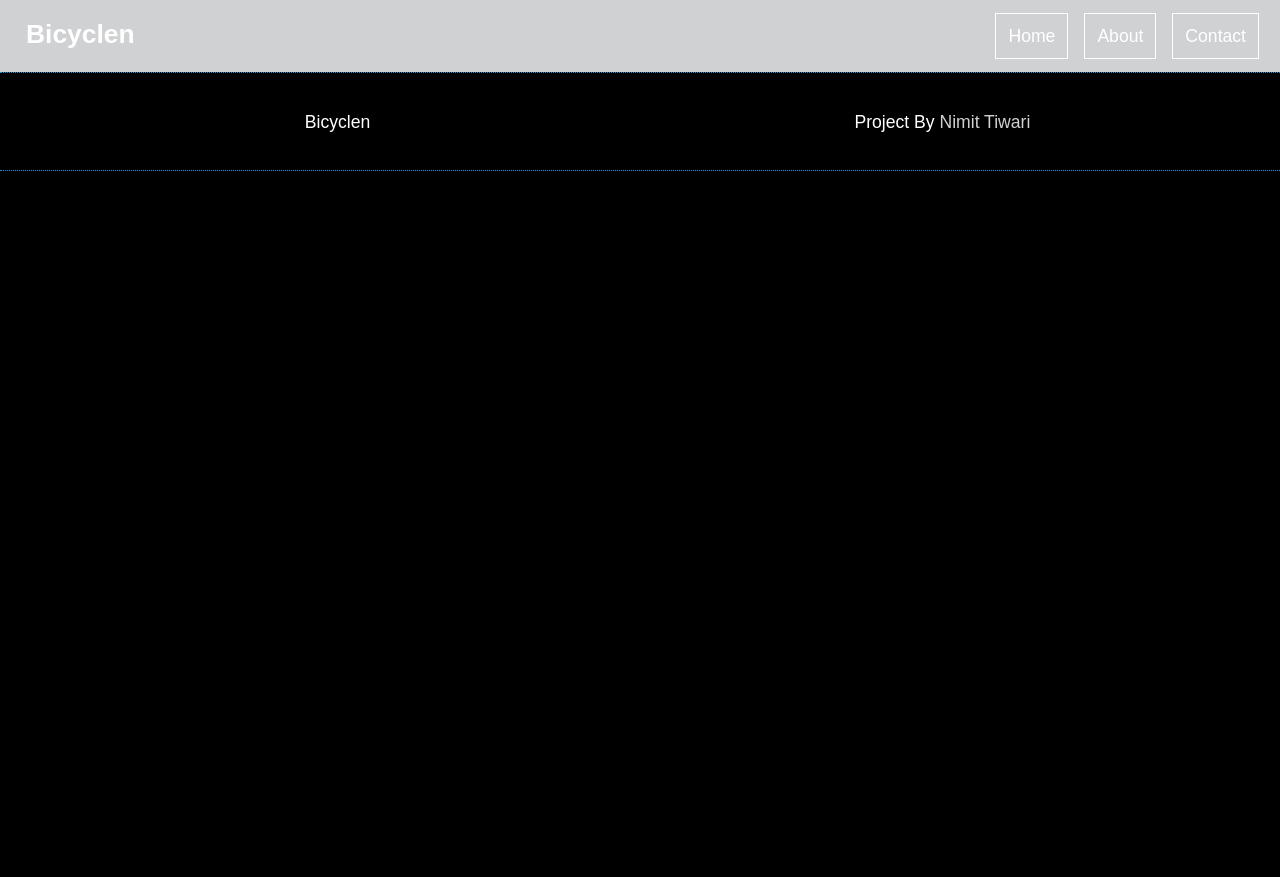
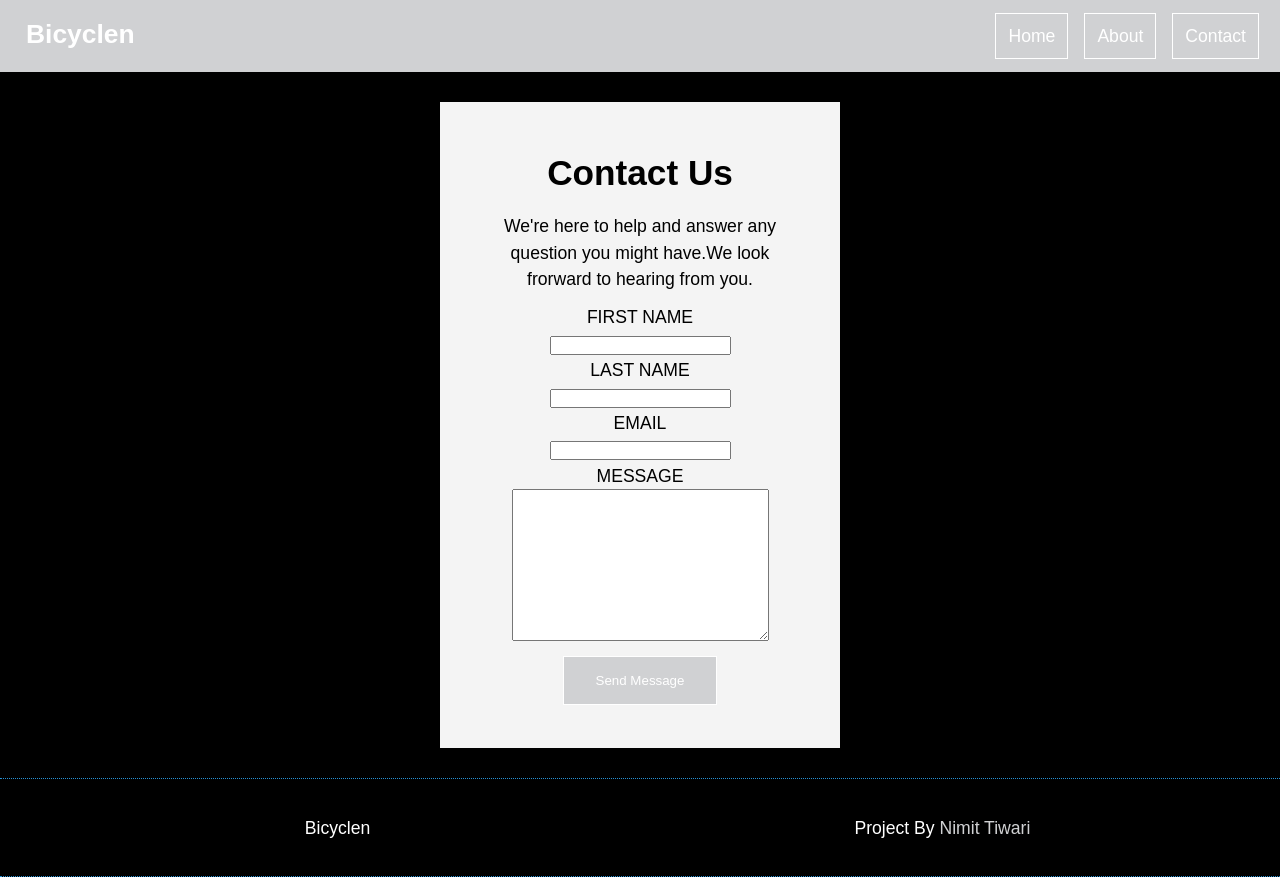
Before and after one commit to NimitTiwariWeb/Bicyclen, a plain HTML site: page contact.html in a window 1280 px wide. Before the commit the page ends 800 px from the top, so only its background shows below. Drawn offline with Linux system fonts and the light colour scheme.

Commit message:
add form

```diff
--- a/contact.html
+++ b/contact.html
@@ -20,7 +20,31 @@
   </nav>
 
   <!-- Contact Form -->
-
+  <div id="contact-container">
+    <div class="contact-form">
+      <h1>Contact Us</h1>
+      <p>We're here to help and answer any question you might have.We look frorward to hearing from you.</p>
+      <form>
+        <div class="form-group">
+          <label for="first-name">FIRST NAME</label>
+          <input type="text" name="first-name" id="first-name">
+        </div>
+        <div class="form-group">
+          <label for="last-name">LAST NAME</label>
+          <input type="text" name="last-name" id="last-name">
+        </div>
+        <div class="form-group">
+          <label for="email">EMAIL</label>
+          <input type="email" name="email" id="email">
+        </div>
+        <div class="form-group">
+          <label for="message">MESSAGE</label>
+          <textarea name="message" id="message" cols="30" rows="10" draggable="true"></textarea>
+        </div>
+        <button type="submit" class="btn">Send Message</button>
+      </form>
+    </div>
+  </div>
 
   <!-- Footer -->
   <footer id="main-footer">
```
